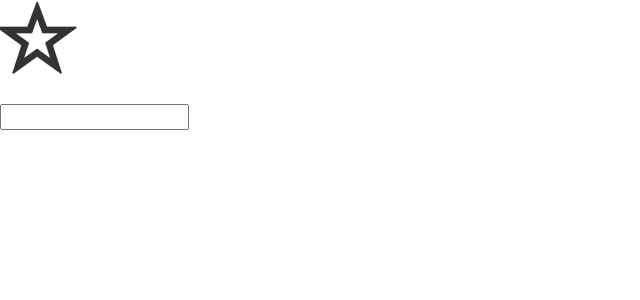
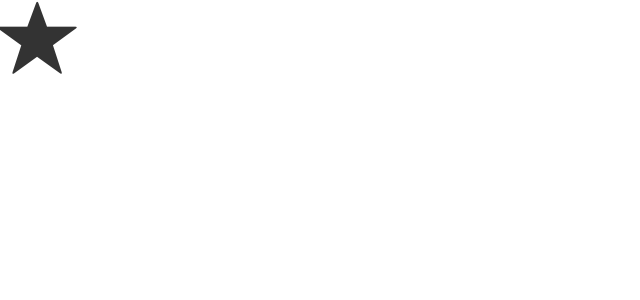
Before and after one commit to LOCO185/angular, an Angular app: page / in a window 1280 px wide. Shown: the top 300 px of the page, without its empty margins (0-640 px from the left). Built offline with nearby package versions, Linux system fonts and the light colour scheme.

Commit message:
angular fixes

```diff
--- a/src/app/app.component.html
+++ b/src/app/app.component.html
@@ -1,7 +1,6 @@
 <div>
-    <favorite></favorite>
+    <favorite [isSelected]="post.isSelected"></favorite>
 </div>
-<br>
+<!-- <br>
 <input type="text" [(ngModel)]="title">
-<br>
-{{ title | titleCase}}
+<br> -->
--- a/src/app/app.component.ts
+++ b/src/app/app.component.ts
@@ -3,8 +3,11 @@
 @Component({
   selector: 'app-root',
   templateUrl: './app.component.html',
-  styleUrls: ['./app.component.css']
+  styleUrls: ['./app.component.css'],
 })
 export class AppComponent {
-  title:string;
+  post = {
+    title: 'Title',
+    isSelected: true,
+  };
 }
--- a/src/app/components/favorite/favorite.component.html
+++ b/src/app/components/favorite/favorite.component.html
@@ -1,6 +1,6 @@
 <span
 class="glyphicon"
-[class.glyphicon-star]="isFavorite"
-[class.glyphicon-star-empty]="!isFavorite"
+[class.glyphicon-star]="isSelected"
+[class.glyphicon-star-empty]="!isSelected"
 (click)="onClick()"
 ></span>
--- a/src/app/components/favorite/favorite.component.ts
+++ b/src/app/components/favorite/favorite.component.ts
@@ -1,12 +1,12 @@
-import { Component, OnInit } from '@angular/core';
+import { Component, OnInit, Input } from '@angular/core';
 
 @Component({
   selector: 'favorite',
   templateUrl: './favorite.component.html',
-  styleUrls: ['./favorite.component.css']
+  styleUrls: ['./favorite.component.css'],
 })
 export class FavoriteComponent implements OnInit {
-  isFavorite?:boolean;
+ @Input() isSelected?:boolean;
 
   constructor() { }
 
@@ -14,7 +14,7 @@
   }
 
   onClick() {
-    this.isFavorite = !this.isFavorite;
+    this.isSelected = !this.isSelected;
   }
 
 }
```
